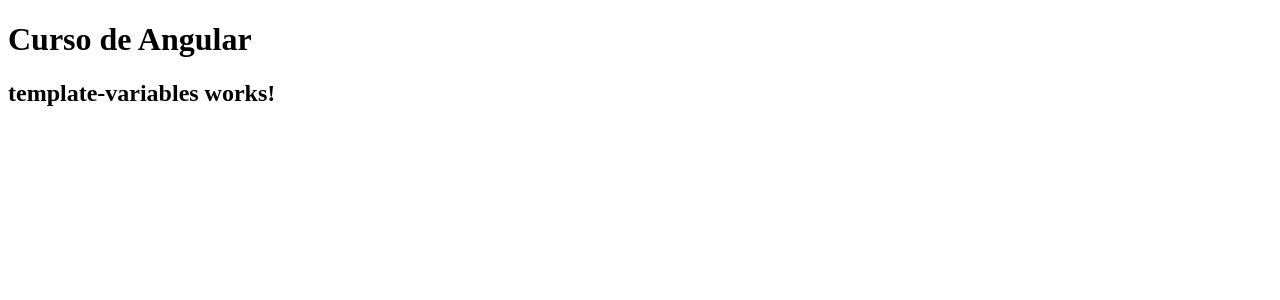
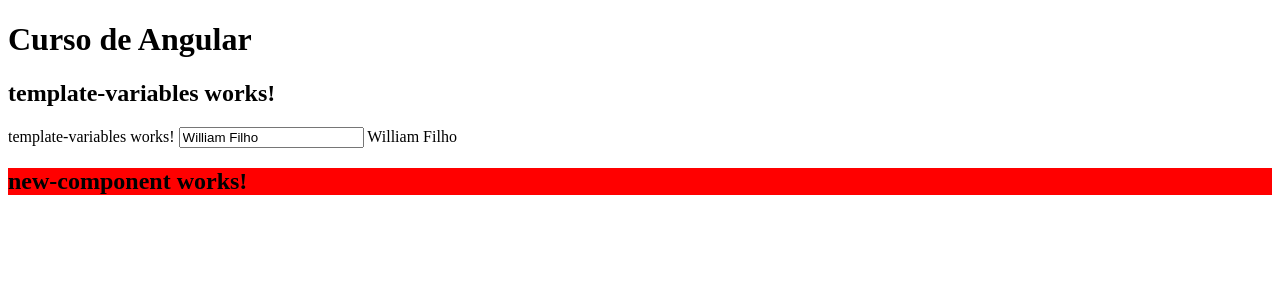
Before and after one commit to WilliamFilh0/Projeto01-Angular, an Angular app: page / in a window 1280 px wide. Shown: the top 300 px of the page. Built offline with nearby package versions, Linux system fonts and the light colour scheme.

Commit message:
Adiciona estudo de template variables

```diff
--- a/src/app/components/new-component/new-component.html
+++ b/src/app/components/new-component/new-component.html
@@ -1 +1 @@
-<p>new-component works!</p>
+<h2>new-component works!</h2>
--- a/src/app/components/new-component/new-component.scss
+++ b/src/app/components/new-component/new-component.scss
@@ -1,3 +1,3 @@
-p {
-  color: red;
+h2 {
+  background-color: red;
 }
--- a/src/app/components/new-component/new-component.ts
+++ b/src/app/components/new-component/new-component.ts
@@ -7,4 +7,6 @@
   templateUrl: './new-component.html',
   styleUrl: './new-component.scss',
 })
-export class NewComponent {}
+export class NewComponent {
+  public name = 'New Component';
+}
--- a/src/app/components/template/template-bindi/template-bindi.html
+++ b/src/app/components/template/template-bindi/template-bindi.html
@@ -24,6 +24,7 @@
 <p [style.text-decoration]="isTextDecoration">{{ age }}</p>
 
 <hr />
+<!-- Serve pra eventos -->
 <h2>Event Binding</h2>
 <button (click)="sum()">+</button>
 <button (click)="sub()">-</button>
@@ -35,14 +36,15 @@
 ></div>
 
 <hr />
+<!-- Se o usuário digita algo no input, o valor da variável name muda automaticamente -->
 <h2>Two way binding</h2>
 <input [(ngModel)]="name" type="text" />
-
 {{ name }}
 
 <h3>Diretiva de Atributo</h3>
+<!--O [ngClass] aplica classes CSS dinamicamente com base em condições.-->
 <div [ngClass]="{ 'background-red': age > 30, 'background-blue': age < 35 }">
   Classes Condicionais
 </div>
-
+<!--O [ngStyle] aplica estilos CSS dinamicamente com base em condições.-->
 <div [ngStyle]="{ 'background-color': age > 30 ? 'green' : 'purple',  }">Estilo Dinamico.</div>
--- a/src/app/components/template/template-variables/template-variables.html
+++ b/src/app/components/template/template-variables/template-variables.html
@@ -1 +1,8 @@
-<h2>template-variables works!</h2>
+<!-- #variavel	Cria uma referência local no template
+{{ variavel.propriedade }}	Acessa algo desse elemento direto no HTML -->
+<h2 #h2>template-variables works!</h2>
+{{ h2.innerText }}
+<input #name value="William Filho" />
+{{ name.value }}
+
+<app-new-component></app-new-component>
--- a/src/app/components/template/template-variables/template-variables.ts
+++ b/src/app/components/template/template-variables/template-variables.ts
@@ -1,11 +1,23 @@
-import { Component } from '@angular/core';
+import { AfterViewInit, Component, ElementRef, ViewChild } from '@angular/core';
+import { NewComponent } from '../../new-component/new-component';
 
 @Component({
   selector: 'app-template-variables',
-  imports: [],
+  imports: [NewComponent],
   templateUrl: './template-variables.html',
-  styleUrl: './template-variables.scss'
+  styleUrl: './template-variables.scss',
 })
-export class TemplateVariables {
+export class TemplateVariables implements AfterViewInit {
+  //Ele não é reativo, ou seja, se o valor do input mudar, a variável name não muda automaticamente
+  // ViewChild é usado para acessar um elemento do template no TypeScript
+  @ViewChild('name') public nameInput!: ElementRef;
+  @ViewChild('h2') public nameH2!: ElementRef;
 
+  @ViewChild(NewComponent) public childCOmponent!: NewComponent;
+  // A interface AfterViewInit é usada para garantir que a view foi inicializada antes de acessar os elementos
+  ngAfterViewInit() {
+    console.log(this.nameInput.nativeElement.value);
+    console.log(this.nameH2.nativeElement.innerText);
+    console.log(this.childCOmponent.name);
+  }
 }
```
